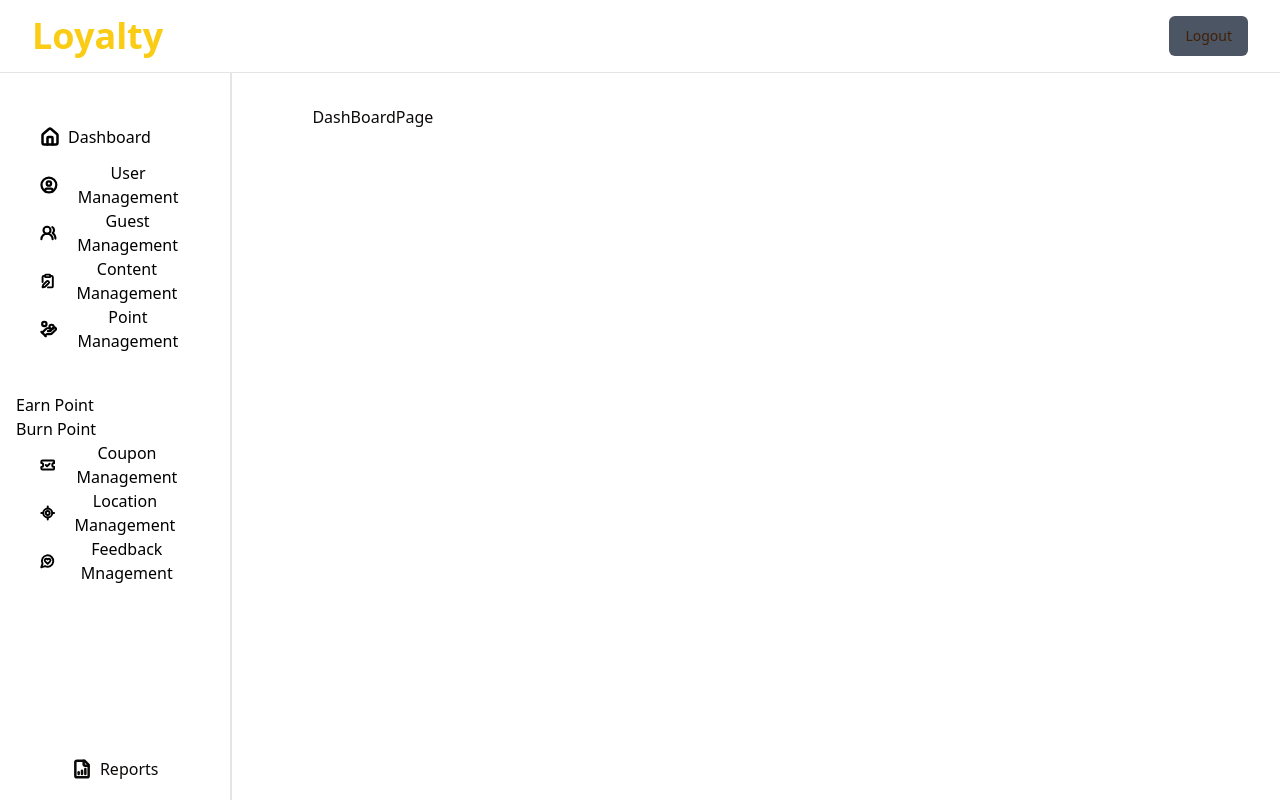
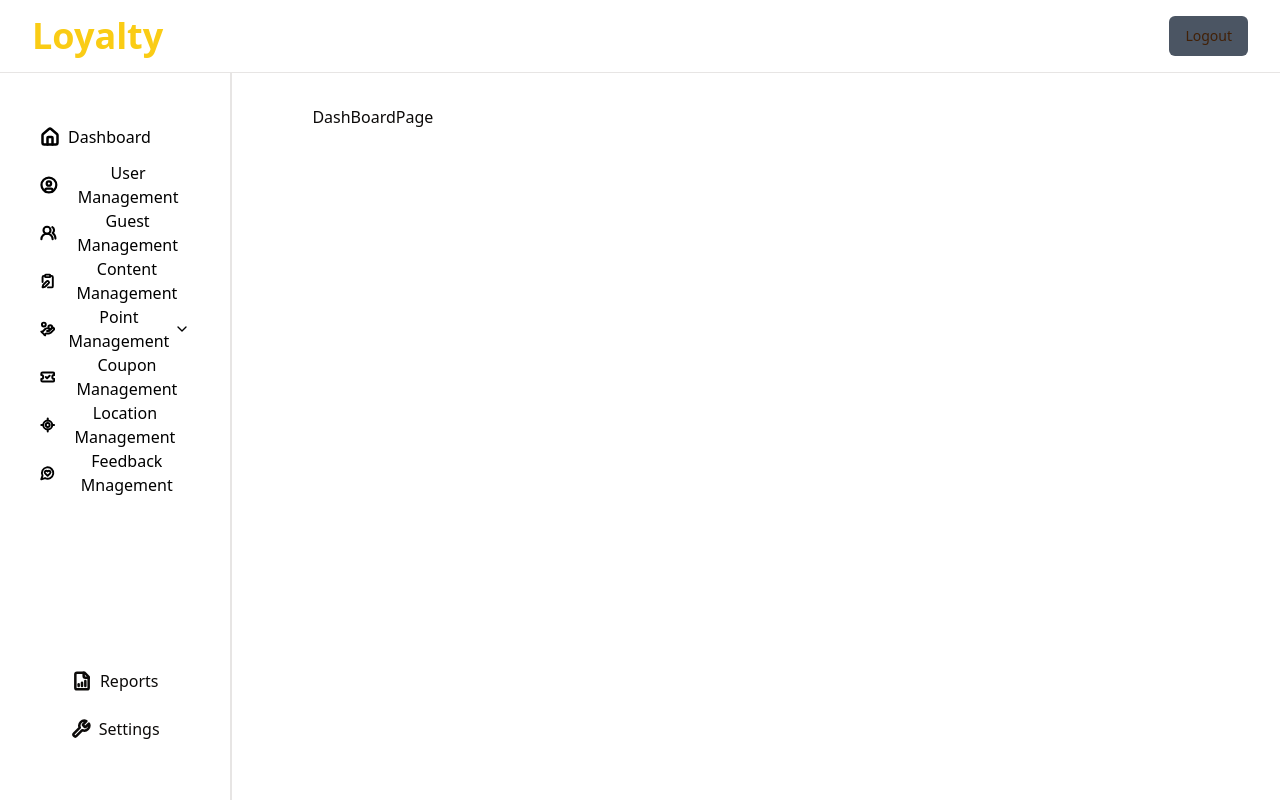
Before and after one commit to aaananddd/loyalty-frontend, a React (Vite) app: page / in a window 1280 px wide. Shown: the top 800 px of the page. Built offline with nearby package versions, Linux system fonts and the light colour scheme; sample sign-in values are in the browser's storage.

Commit message:
styled side bar

```diff
--- a/package.json
+++ b/package.json
@@ -10,6 +10,7 @@
     "preview": "vite preview"
   },
   "dependencies": {
+    "@radix-ui/react-accordion": "^1.1.2",
     "@radix-ui/react-label": "^2.0.2",
     "@radix-ui/react-slot": "^1.0.2",
     "@reduxjs/toolkit": "^2.2.3",
--- a/src/components/Sidebar/index.jsx
+++ b/src/components/Sidebar/index.jsx
@@ -13,57 +13,81 @@ import {
 } from "lucide-react";
 import React from "react";
 import { NavLink } from "react-router-dom";
+import {
+  Accordion,
+  AccordionContent,
+  AccordionItem,
+  AccordionTrigger,
+} from "@/components/ui/accordion";
 
 const Sidebar = () => {
   return (
     <div className=" min-h-screen border-r-2 bg-white items-center">
       <div className="w-[18vw] flex  flex-col items-center">
         <ul className="px-4 text-black flex flex-col min-h-min pt-10 ">
-          <li className="w-full h-10 font-medium p-6 flex  items-center text-center hover:bg-[#FFD700] rounded  duration-75">
+          <li className="w-full h-10 font-medium p-6 flex  items-center text-center hover:bg-primary rounded  duration-75">
             <Home strokeWidth={3} className=" w-5 mr-2 " /> Dashboard
           </li>
           <NavLink
             to={routePath.userManagement}
-            className={({ isActive }) => (isActive ? "bg-[#FFD700] " : "") + `w-full h-10 font-medium p-6 flex  items-center text-center hover:bg-[#FFD700] rounded  duration-75 `}
+            className={({ isActive }) =>
+              (isActive ? "bg-primary " : "") +
+              `w-full h-10 font-medium p-6 flex  items-center text-center hover:bg-primary rounded  duration-75 `
+            }
           >
-            <CircleUser strokeWidth={3} className="w-5 h-10 mr-2" /> User Management
+            <CircleUser strokeWidth={3} className="w-5 h-10 mr-2" /> User
+            Management
           </NavLink>
 
-          <li className="w-full h-10 font-medium p-6 flex  items-center text-center hover:bg-[#FFD700] rounded  duration-75">
+          <li className="w-full h-10 font-medium p-6 flex  items-center text-center hover:bg-primary rounded  duration-75">
             <UsersRound strokeWidth={3} className="w-5 h-10 mr-2" />
             Guest Management
           </li>
-          <li className="w-full h-10 font-medium p-6 flex  items-center text-center hover:bg-[#FFD700] rounded  duration-75">
+          <li className="w-full h-10 font-medium p-6 flex  items-center text-center hover:bg-primary rounded  duration-75">
             <ClipboardPen strokeWidth={3} className="w-5 h-10 mr-2" />
             Content Management
           </li>
-          <li className="w-full h-10 font-medium p-6 flex  items-center text-center hover:bg-[#FFD700] rounded  duration-75">
-            <HandCoins strokeWidth={3} className="w-5 h-10 mr-2" /> Point Management
-          </li>
-          <ul className="mt-10">
-            <li>Earn Point</li>
-            <li>Burn Point</li>
-          </ul>
 
-          <li className="w-full h-10 font-medium p-6 flex  items-center text-center hover:bg-[#FFD700] rounded  duration-75">
+          <Accordion type="single" collapsible>
+            <AccordionItem className="border-none" value="item-1">
+              <AccordionTrigger className="w-full h-10 font-medium p-6 flex   hover:no-underline items-center text-center hover:bg-primary rounded  duration-75">
+                <HandCoins strokeWidth={3} className="w-5 h-10 mr-2" /> Point
+                Management
+              </AccordionTrigger>
+              <AccordionContent>
+                <ul className="bg-primary/20 rounded-md" >
+                  <li className="w-full h-10 font-medium p-6 flex  items-center text-center hover:bg-primary rounded  duration-75">
+                    <TicketCheck strokeWidth={3} className="w-5 h-10 mr-2" />
+                    Coupon Management
+                  </li>
+                  <li className="w-full h-10 font-medium p-6 flex border-b  items-center text-center hover:bg-primary rounded  duration-75">
+                    <TicketCheck strokeWidth={3} className="w-5 h-10 mr-2" />
+                    Coupon Management
+                  </li>
+                </ul>
+              </AccordionContent>
+            </AccordionItem>
+          </Accordion>
+
+          <li className="w-full h-10 font-medium p-6 flex  items-center text-center hover:bg-primary rounded  duration-75">
             <TicketCheck strokeWidth={3} className="w-5 h-10 mr-2" />
             Coupon Management
           </li>
-          <li className="w-full h-10 font-medium p-6 flex  items-center text-center hover:bg-[#FFD700] rounded  duration-75">
+          <li className="w-full h-10 font-medium p-6 flex  items-center text-center hover:bg-primary rounded  duration-75">
             <LocateFixed strokeWidth={3} className="w-5 h-10 mr-1" />
             Location Management
           </li>
-          <li className="w-full h-10 font-medium p-6 flex  items-center text-center hover:bg-[#FFD700] rounded  duration-75">
+          <li className="w-full h-10 font-medium p-6 flex  items-center text-center hover:bg-primary rounded  duration-75">
             <MessageCircleHeart strokeWidth={3} className="w-5 h-10 mr-2" />
             Feedback Mnagement
           </li>
         </ul>
         <ul className="w-4/5 mt-40">
-          <li className="w-full h-10 font-medium p-6 flex  items-center justify-center hover:bg-[#FFD700] rounded  duration-75">
+          <li className="w-full h-10 font-medium p-6 flex  items-center justify-center hover:bg-primary rounded  duration-75">
             <FileBarChart strokeWidth={3} className="w-5 h-10 mr-2" />
             Reports
           </li>
-          <li className="w-full h-10 font-medium p-6 flex  items-center justify-center *: hover:bg-[#FFD700] rounded duration-75 ">
+          <li className="w-full h-10 font-medium p-6 flex  items-center justify-center *: hover:bg-primary rounded duration-75 ">
             <Wrench strokeWidth={3} className="w-5 h-10 mr-2" />
             Settings
           </li>
--- /dev/null
+++ b/src/components/ui/accordion.jsx
@@ -0,0 +1,41 @@
+import * as React from "react"
+import * as AccordionPrimitive from "@radix-ui/react-accordion"
+import { ChevronDown } from "lucide-react"
+
+import { cn } from "@/lib/utils"
+
+const Accordion = AccordionPrimitive.Root
+
+const AccordionItem = React.forwardRef(({ className, ...props }, ref) => (
+  <AccordionPrimitive.Item ref={ref} className={cn("border-b", className)} {...props} />
+))
+AccordionItem.displayName = "AccordionItem"
+
+const AccordionTrigger = React.forwardRef(({ className, children, ...props }, ref) => (
+  <AccordionPrimitive.Header className="flex">
+    <AccordionPrimitive.Trigger
+      ref={ref}
+      className={cn(
+        "flex flex-1 items-center justify-between py-4 font-medium transition-all hover:underline [&[data-state=open]>svg]:rotate-180",
+        className
+      )}
+      {...props}>
+      {children}
+      <ChevronDown className="h-4 w-4 shrink-0 transition-transform duration-200" />
+    </AccordionPrimitive.Trigger>
+  </AccordionPrimitive.Header>
+))
+AccordionTrigger.displayName = AccordionPrimitive.Trigger.displayName
+
+const AccordionContent = React.forwardRef(({ className, children, ...props }, ref) => (
+  <AccordionPrimitive.Content
+    ref={ref}
+    className="overflow-hidden text-sm transition-all data-[state=closed]:animate-accordion-up data-[state=open]:animate-accordion-down"
+    {...props}>
+    <div className={cn("pb-4 pt-0", className)}>{children}</div>
+  </AccordionPrimitive.Content>
+))
+
+AccordionContent.displayName = AccordionPrimitive.Content.displayName
+
+export { Accordion, AccordionItem, AccordionTrigger, AccordionContent }
--- a/tailwind.config.js
+++ b/tailwind.config.js
@@ -17,6 +17,20 @@ module.exports = {
       },
     },
     extend: {
+      keyframes: {
+        "accordion-down": {
+          from: { height: "0" },
+          to: { height: "var(--radix-accordion-content-height)" },
+        },
+        "accordion-up": {
+          from: { height: "var(--radix-accordion-content-height)" },
+          to: { height: "0" },
+        },
+      },
+      animation: {
+        "accordion-down": "accordion-down 0.2s ease-out",
+        "accordion-up": "accordion-up 0.2s ease-out",
+      },
       colors: {
         border: "hsl(var(--border))",
         input: "hsl(var(--input))",
```
Also changed, not shown: 1 other file (tests, documents, lock files or other folders).
